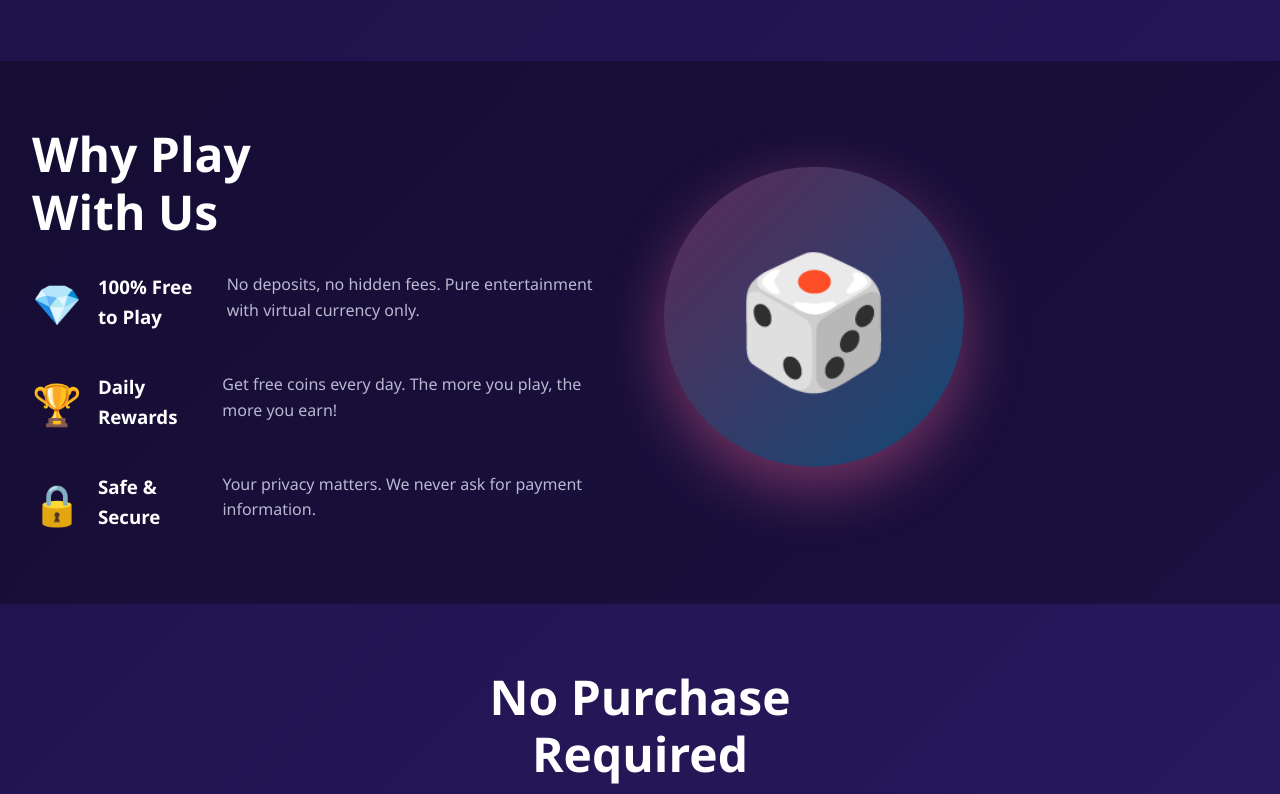
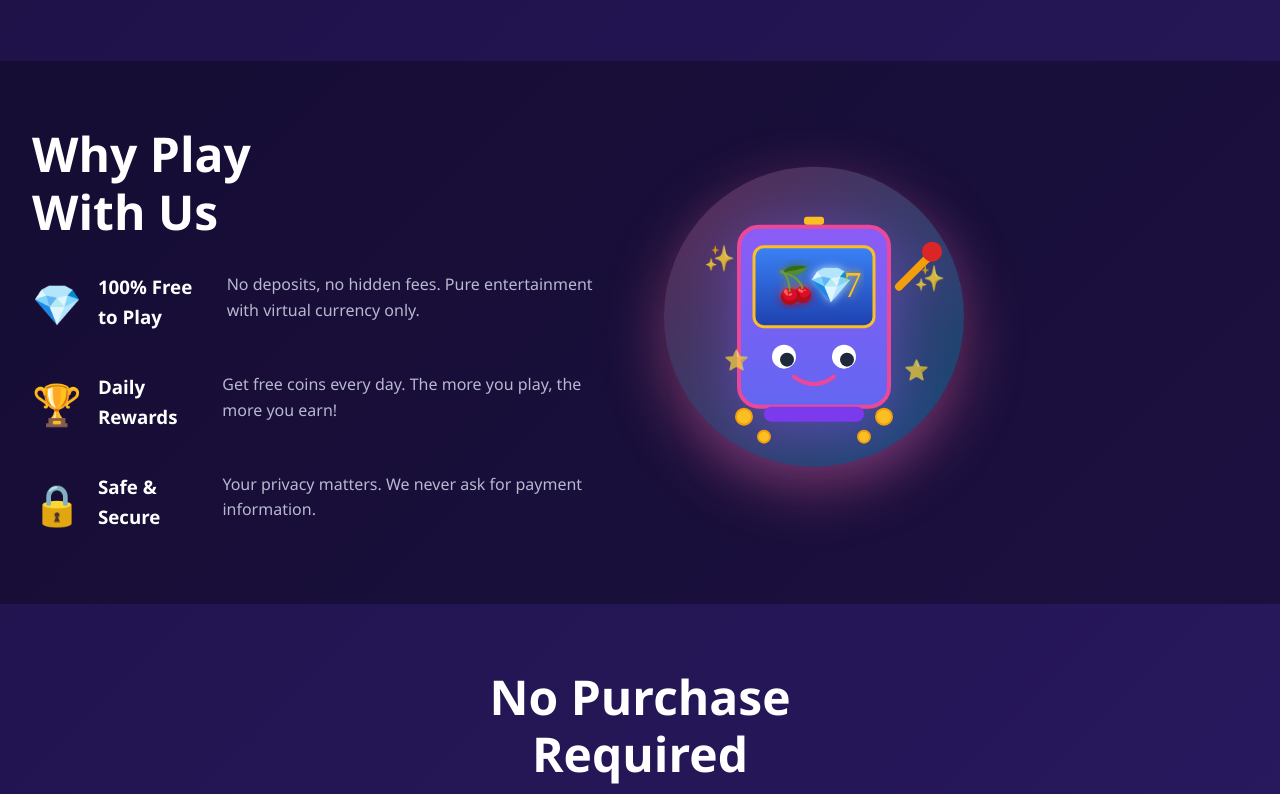
Before and after one commit to binalajudiya/social-casino-site, a plain HTML site: page index.html in a window 1280 px wide. Shown: the part 1200-1994 px from the top of the page. Drawn offline with Linux system fonts and the light colour scheme.

Commit message:
Updated site

```diff
--- a/css/style.css
+++ b/css/style.css
@@ -177,6 +177,14 @@ header {
 @keyframes float {
     0%, 100% { transform: translateY(0); }
     50% { transform: translateY(-20px); }
+}
+
+/* Mascot Styling */
+.site-mascot {
+    width: 100%;
+    height: 100%;
+    object-fit: contain;
+    filter: drop-shadow(0 10px 30px rgba(139, 92, 246, 0.5));
 }
 
 /* Trust Banner */
--- a/index.html
+++ b/index.html
@@ -41,7 +41,7 @@
                 <div class="character-placeholder">
                     <!-- Casino mascot -->
                     <div class="character-circle">
-                        <span class="character-emoji">🎰</span>
+                        <img src="images/mascot.svg" alt="Social Fun Reels Mascot" class="site-mascot">
                     </div>
                 </div>
             </div>
@@ -107,7 +107,7 @@
             <div class="why-play-character">
                 <div class="character-placeholder">
                     <div class="character-circle">
-                        <span class="character-emoji">🎲</span>
+                        <img src="images/mascot.svg" alt="Social Fun Reels Mascot" class="site-mascot">
                     </div>
                 </div>
             </div>
```
Also changed, not shown: about.html (+1 -1 lines), images/mascot.svg (added).
